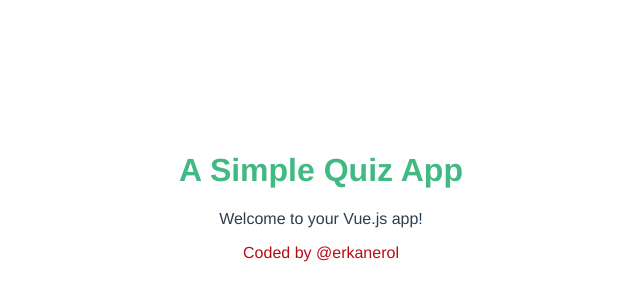
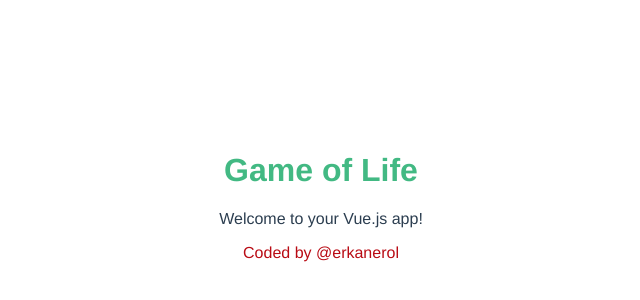
Before and after one commit to erkanerol/game-of-life, a Vue app: page / in a window 1280 px wide. Shown: the part 154-454 px from the top of the page, without its empty margins (319-959 px from the left). Built offline with nearby package versions, Linux system fonts and the light colour scheme; the HTML template or start-up script is replaced by a standard one.

Commit message:
change app name

```diff
--- a/index.html
+++ b/index.html
@@ -2,7 +2,7 @@
 <html>
   <head>
     <meta charset="utf-8">
-    <title>vue-quizapp</title>
+    <title>Game of Life</title>
   </head>
   <body>
     <div id="app"></div>
--- a/package.json
+++ b/package.json
@@ -1,7 +1,7 @@
 {
-  "name": "vue-quizapp",
+  "name": "game-of-life",
   "version": "1.0.0",
-  "description": "a quizapp ",
+  "description": "a simple tool to simulate game of life ",
   "author": "erkanerol <erkanerol92@gmail.com>",
   "private": true,
   "scripts": {
--- a/src/components/MyTitle.vue
+++ b/src/components/MyTitle.vue
@@ -10,7 +10,7 @@
 export default {
   data () {
     return {
-      msg: 'A Simple Quiz App'
+      msg: 'Game of Life'
     }
   },
   name: 'my-title'
```
Also changed, not shown: 14 other files (tests, documents, lock files or other folders).
